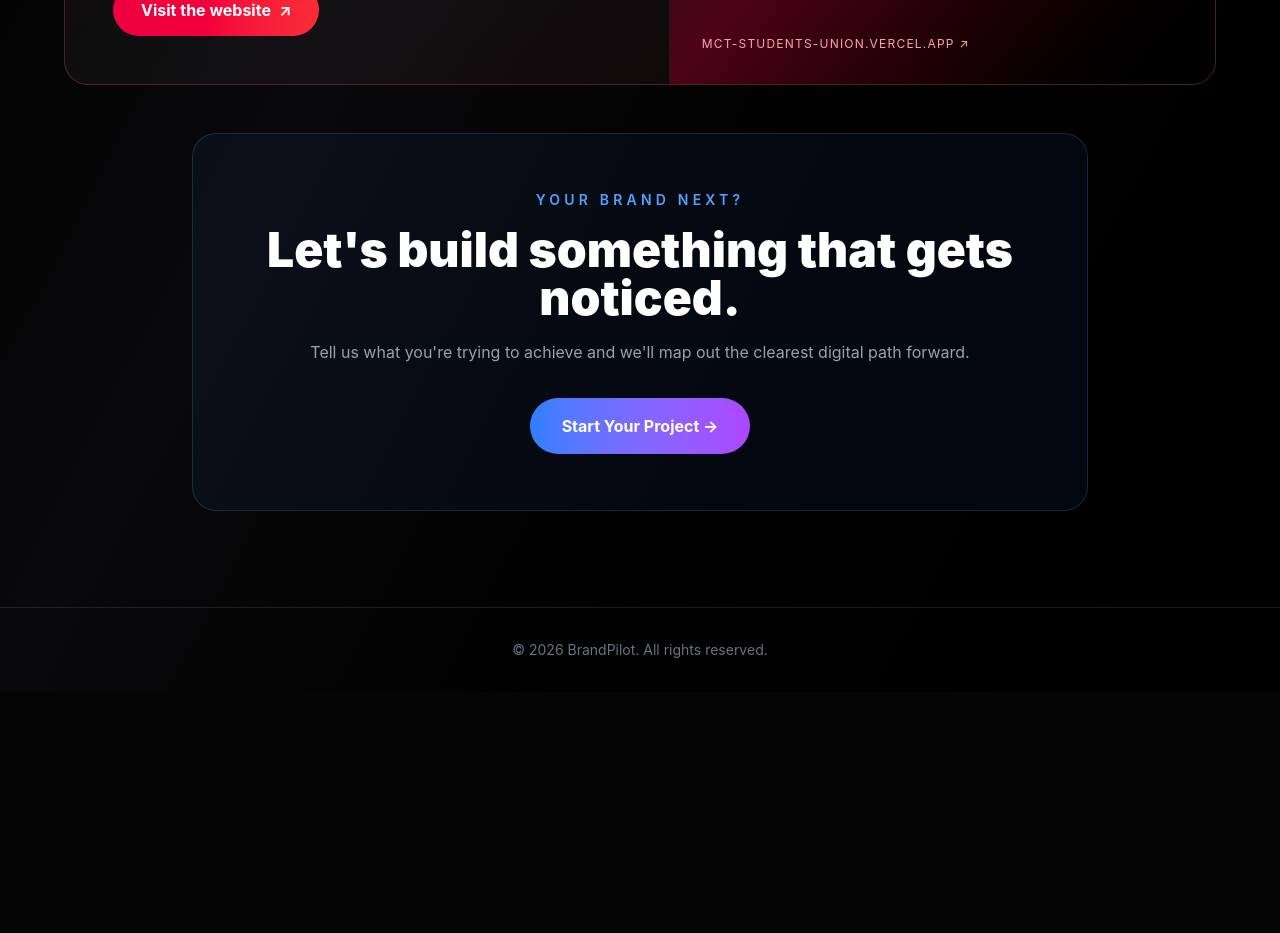
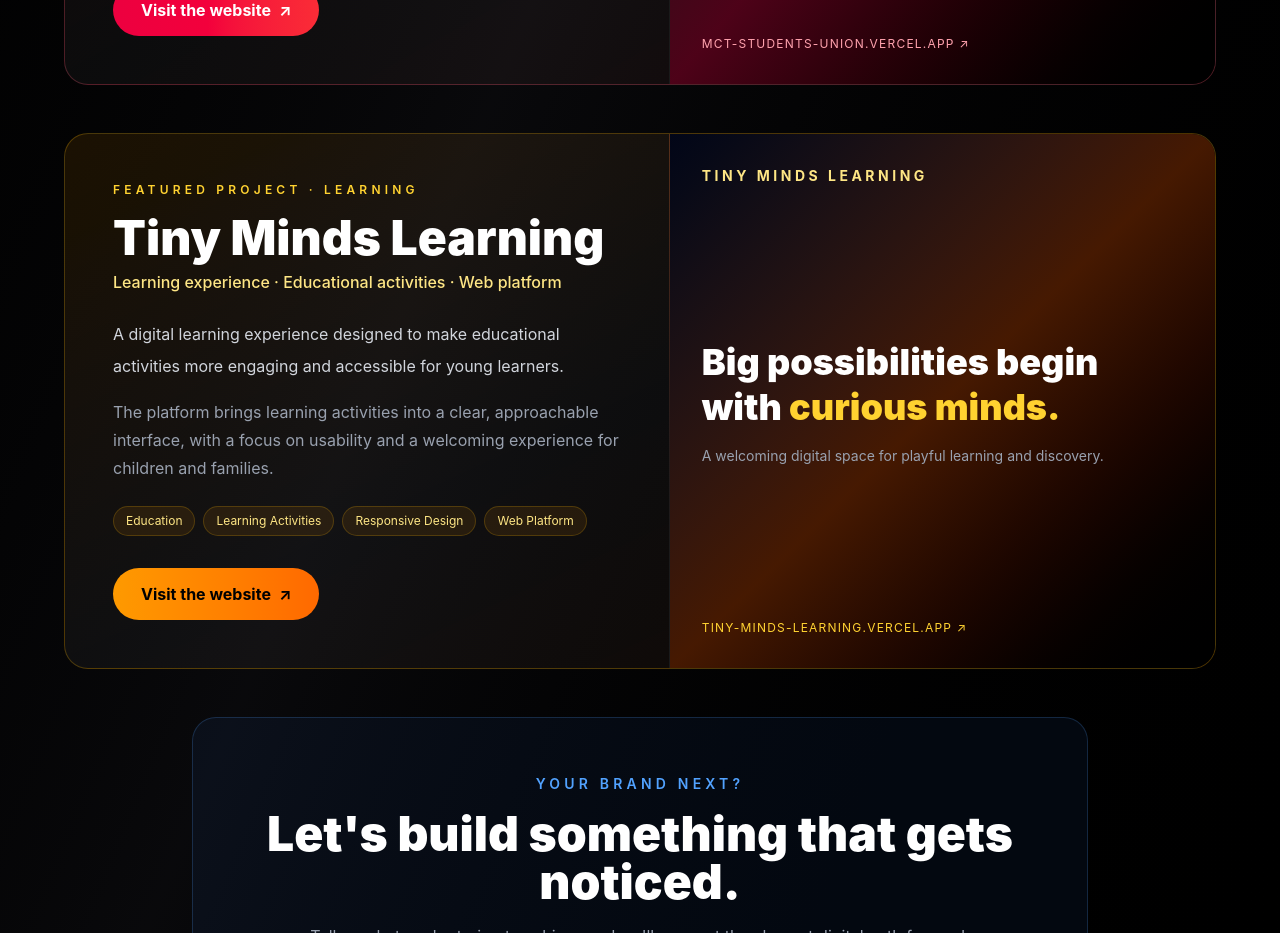
Before and after one commit to thasleenanasreen242-cmd/BrandPilot, a Next.js app: page /portfolio in a window 1280 px wide. Shown: the part 1780-2713 px from the top of the page. Before the commit the page ends 2472 px from the top, so only its background shows below. Built offline with nearby package versions, Linux system fonts and the light colour scheme.

Commit message:
Add Tiny Minds Learning portfolio project

```diff
--- a/app/portfolio/page.tsx
+++ b/app/portfolio/page.tsx
@@ -81,6 +81,33 @@ export default function PortfolioPage() {
           </article>
         </div>
       </section>
+      <section className="relative z-10 px-6 pb-12">
+        <div className="max-w-6xl mx-auto">
+          <article className="overflow-hidden rounded-3xl border border-amber-400/25 bg-gradient-to-br from-amber-500/[0.10] via-white/[0.04] to-orange-500/[0.06]">
+            <div className="grid lg:grid-cols-[1.05fr_0.95fr]">
+              <div className="p-8 md:p-12">
+                <p className="text-xs uppercase tracking-[0.35em] text-amber-300 font-semibold">Featured Project · Learning</p>
+                <h2 className="text-4xl md:text-5xl font-black mt-4">Tiny Minds Learning</h2>
+                <p className="text-amber-200 font-medium mt-2">Learning experience · Educational activities · Web platform</p>
+                <p className="text-gray-300 leading-8 mt-6">A digital learning experience designed to make educational activities more engaging and accessible for young learners.</p>
+                <p className="text-gray-400 leading-7 mt-4">The platform brings learning activities into a clear, approachable interface, with a focus on usability and a welcoming experience for children and families.</p>
+                <div className="flex flex-wrap gap-2 mt-6">
+                  {["Education","Learning Activities","Responsive Design","Web Platform"].map(tag=><span key={tag} className="text-xs px-3 py-1.5 rounded-full bg-amber-500/10 text-amber-200 border border-amber-400/20">{tag}</span>)}
+                </div>
+                <a href="https://tiny-minds-learning.vercel.app" target="_blank" rel="noopener noreferrer" className="inline-flex items-center gap-2 mt-8 px-7 py-3.5 rounded-full bg-gradient-to-r from-amber-500 to-orange-500 font-bold text-black hover:scale-105 transition">Visit the website <span aria-hidden="true">↗</span></a>
+              </div>
+              <a href="https://tiny-minds-learning.vercel.app" target="_blank" rel="noopener noreferrer" className="min-h-[280px] lg:min-h-full bg-gradient-to-br from-slate-950 via-amber-950 to-black p-8 flex flex-col justify-between border-t lg:border-t-0 lg:border-l border-white/10">
+                <div className="text-sm tracking-[0.25em] text-amber-200 font-bold">TINY MINDS LEARNING</div>
+                <div>
+                  <p className="text-3xl md:text-4xl font-black leading-tight">Big possibilities begin with <span className="text-amber-300">curious minds.</span></p>
+                  <p className="text-sm text-gray-400 mt-4">A welcoming digital space for playful learning and discovery.</p>
+                </div>
+                <p className="text-xs uppercase tracking-widest text-amber-300">tiny-minds-learning.vercel.app ↗</p>
+              </a>
+            </div>
+          </article>
+        </div>
+      </section>
       <section className="relative z-10 px-6 pb-24"><div className="max-w-4xl mx-auto rounded-3xl border border-blue-400/20 bg-blue-500/[0.06] p-10 md:p-14 text-center"><p className="text-blue-400 text-sm uppercase tracking-[0.3em] font-semibold">Your brand next?</p><h2 className="text-4xl md:text-5xl font-black mt-4">Let&apos;s build something that gets noticed.</h2><p className="text-gray-400 mt-4 max-w-2xl mx-auto leading-7">Tell us what you&apos;re trying to achieve and we&apos;ll map out the clearest digital path forward.</p><a href="/#contact" className="inline-flex mt-8 px-8 py-4 rounded-full bg-gradient-to-r from-blue-500 to-purple-500 font-bold hover:scale-105 transition">Start Your Project →</a></div></section>
       <footer className="relative z-10 border-t border-white/10 py-8 px-6 text-center text-sm text-gray-500">© {new Date().getFullYear()} BrandPilot. All rights reserved.</footer>
     </main>
```
